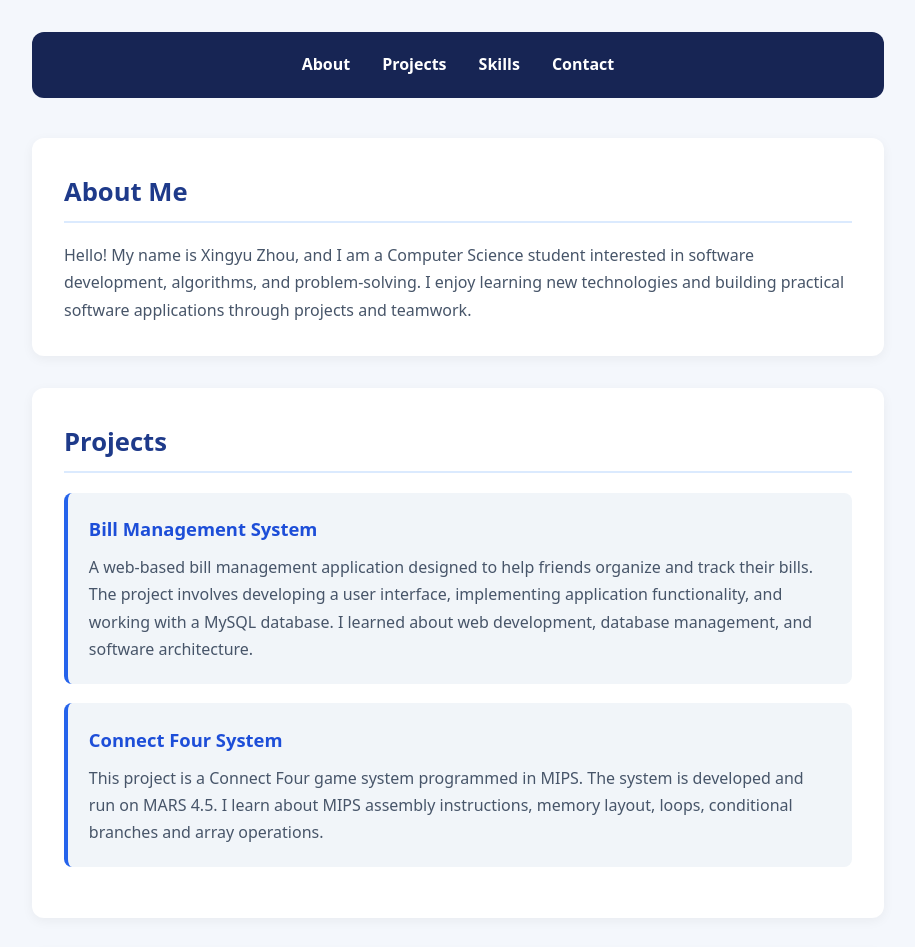
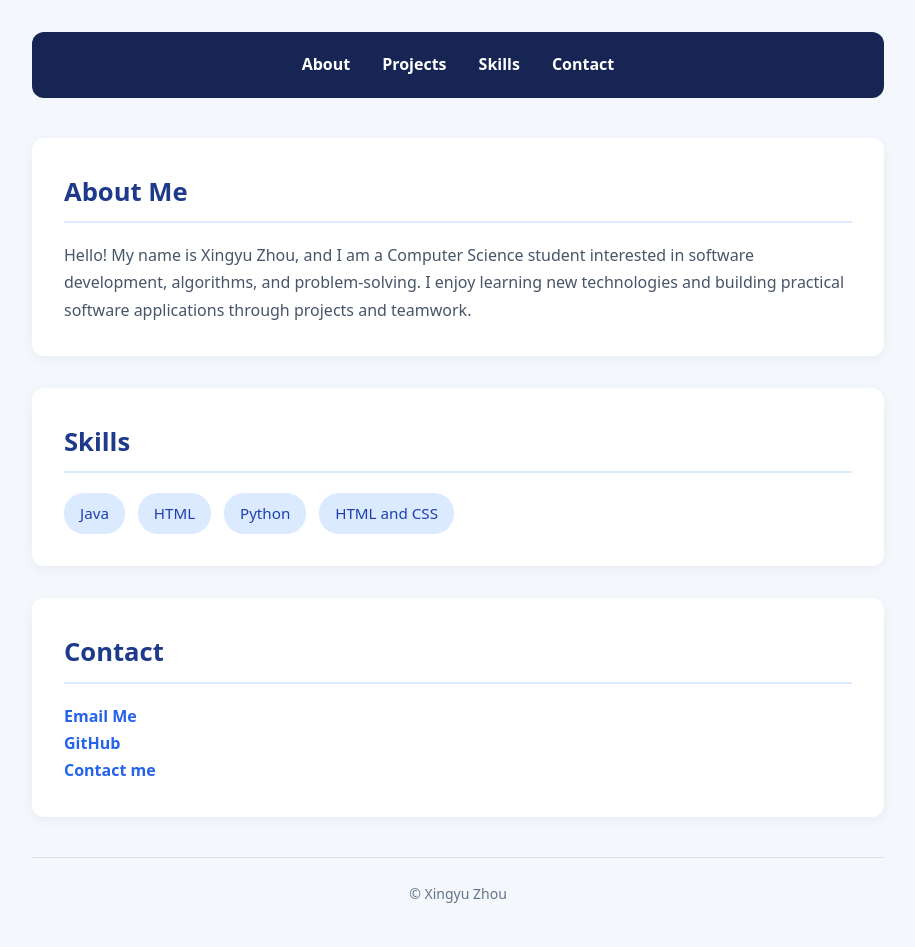
Before and after one commit to zxyvvv2005-lang/portfolio, a plain HTML site: page index.html in a window 1280 px wide. Shown: the top 947 px of the page, without its empty margins (182-1097 px from the left). Drawn offline with Linux system fonts and the light colour scheme.

Commit message:
Test pipeline with missing projects section

```diff
--- a/index.html
+++ b/index.html
@@ -31,30 +31,7 @@
       </p>
     </section>
 
-    <section id="projects">
-      <h2>Projects</h2>
 
-       <div class="project">
-        <h3>Bill Management System</h3>
-        <p>
-          A web-based bill management application designed to help friends
-          organize and track their bills. The project involves developing
-          a user interface, implementing application functionality, and
-          working with a MySQL database. I learned about web development,
-          database management, and software architecture.
-        </p>
-      </div>
-
-     <div class="project">
-        <h3>Connect Four System</h3>
-        <p>
-         This project is a Connect Four game system programmed in MIPS.
-         The system is developed and run on MARS 4.5.
-         I learn about MIPS assembly instructions, memory layout, loops,
-          conditional branches and array operations.
-        </p>
-      </div>
-    </section>
 
     <section id="skills">
       <h2>Skills</h2>
```
